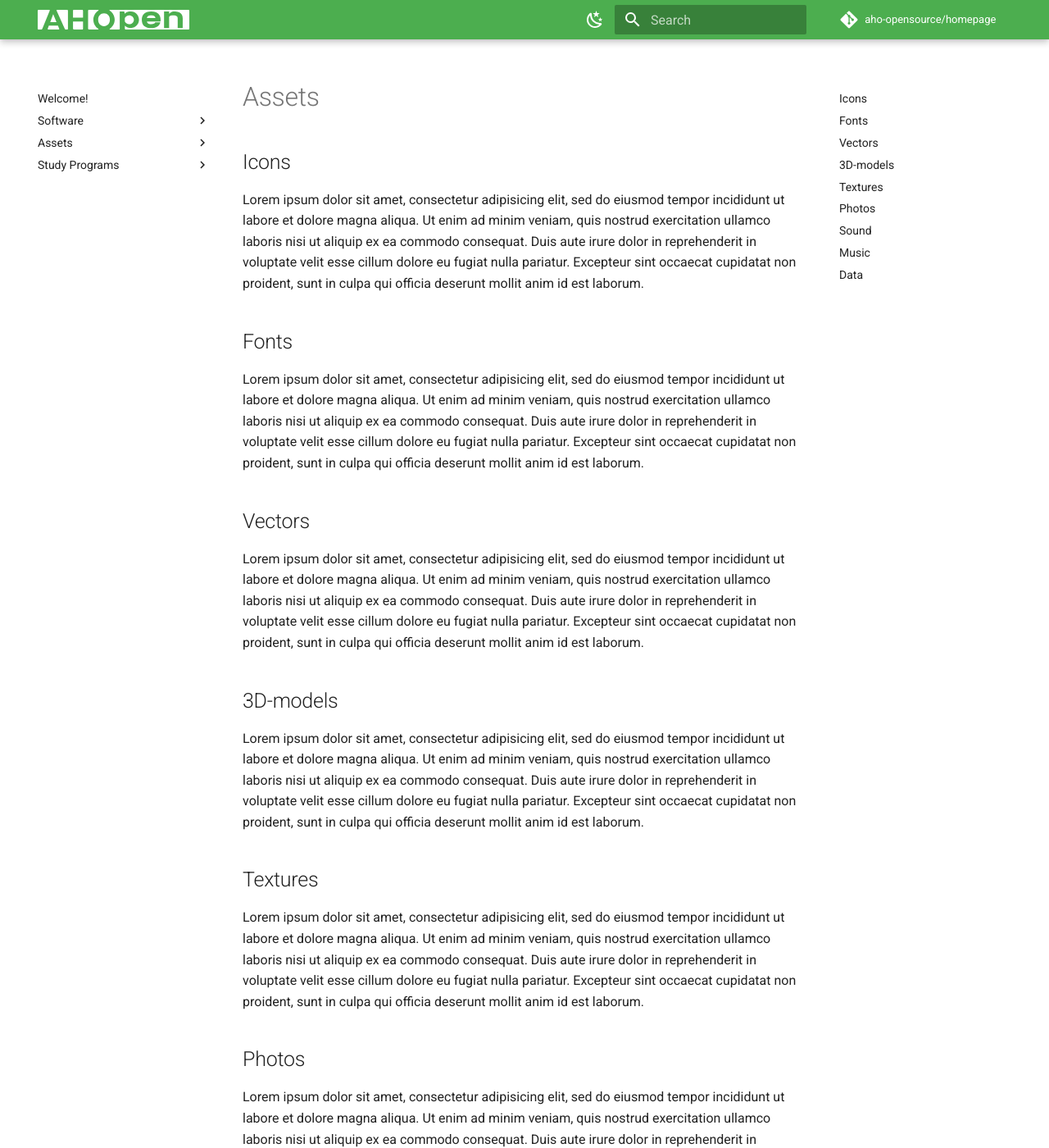
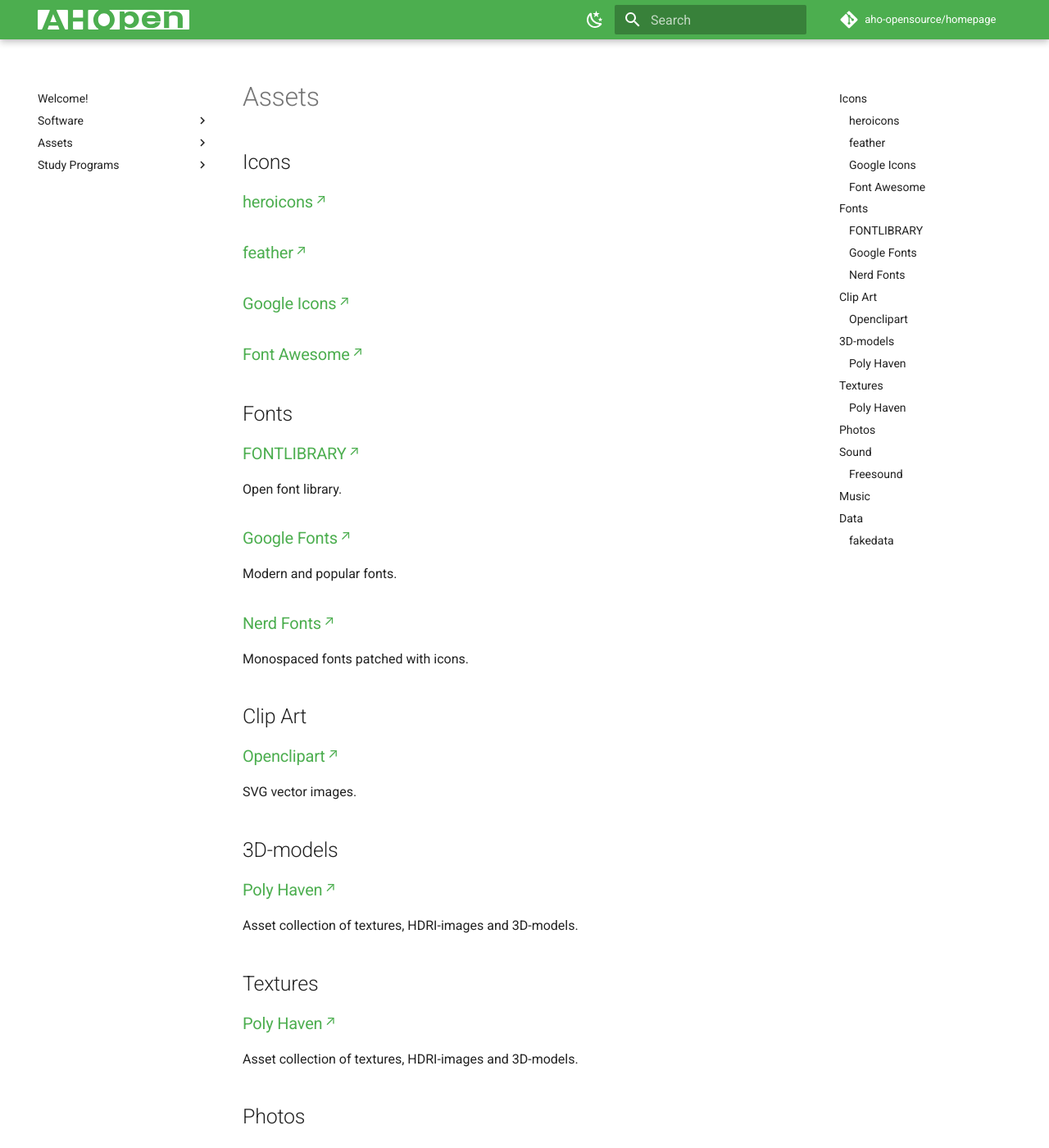
Before and after one commit to aho-opensource/homepage, an MkDocs documentation site: the page built from docs/assets.md, in a window 1280 px wide and 1400 px high. Shown: the whole window at 82% size. Built offline with MkDocs 1.6.1 and Material for MkDocs 9.7.7, drawn with Linux system fonts in a browser that asks for light colours; comment, search, counter and statistics services are not loaded; some of the changed text lies outside the part shown.

Commit message:
assets page started

```diff
--- a/docs/assets.md
+++ b/docs/assets.md
@@ -10,28 +10,52 @@
 # Assets
 
 ## Icons
-Lorem ipsum dolor sit amet, consectetur adipisicing elit, sed do eiusmod tempor incididunt ut labore et dolore magna aliqua. Ut enim ad minim veniam, quis nostrud exercitation ullamco laboris nisi ut aliquip ex ea commodo consequat. Duis aute irure dolor in reprehenderit in voluptate velit esse cillum dolore eu fugiat nulla pariatur. Excepteur sint occaecat cupidatat non proident, sunt in culpa qui officia deserunt mollit anim id est laborum.
+
+### [heroicons](https://heroicons.com/)
+
+### [feather](https://feathericons.com/)
+
+### [Google Icons](https://fonts.google.com/icons)
+
+### [Font Awesome](https://github.com/FortAwesome/Font-Awesome)
 
 ## Fonts
-Lorem ipsum dolor sit amet, consectetur adipisicing elit, sed do eiusmod tempor incididunt ut labore et dolore magna aliqua. Ut enim ad minim veniam, quis nostrud exercitation ullamco laboris nisi ut aliquip ex ea commodo consequat. Duis aute irure dolor in reprehenderit in voluptate velit esse cillum dolore eu fugiat nulla pariatur. Excepteur sint occaecat cupidatat non proident, sunt in culpa qui officia deserunt mollit anim id est laborum.
 
-## Vectors
-Lorem ipsum dolor sit amet, consectetur adipisicing elit, sed do eiusmod tempor incididunt ut labore et dolore magna aliqua. Ut enim ad minim veniam, quis nostrud exercitation ullamco laboris nisi ut aliquip ex ea commodo consequat. Duis aute irure dolor in reprehenderit in voluptate velit esse cillum dolore eu fugiat nulla pariatur. Excepteur sint occaecat cupidatat non proident, sunt in culpa qui officia deserunt mollit anim id est laborum.
+### [FONTLIBRARY](https://fontlibrary.org/)
+Open font library.
+
+### [Google Fonts](https://fonts.google.com/)
+Modern and popular fonts.
+
+### [Nerd Fonts](https://www.nerdfonts.com/)
+Monospaced fonts patched with icons.
+
+## Clip Art
+
+### [Openclipart](https://openclipart.org/)
+SVG vector images.
 
 ## 3D-models
-Lorem ipsum dolor sit amet, consectetur adipisicing elit, sed do eiusmod tempor incididunt ut labore et dolore magna aliqua. Ut enim ad minim veniam, quis nostrud exercitation ullamco laboris nisi ut aliquip ex ea commodo consequat. Duis aute irure dolor in reprehenderit in voluptate velit esse cillum dolore eu fugiat nulla pariatur. Excepteur sint occaecat cupidatat non proident, sunt in culpa qui officia deserunt mollit anim id est laborum.
+
+### [Poly Haven](https://polyhaven.com/)
+Asset collection of textures, HDRI-images and 3D-models.
 
 ## Textures
-Lorem ipsum dolor sit amet, consectetur adipisicing elit, sed do eiusmod tempor incididunt ut labore et dolore magna aliqua. Ut enim ad minim veniam, quis nostrud exercitation ullamco laboris nisi ut aliquip ex ea commodo consequat. Duis aute irure dolor in reprehenderit in voluptate velit esse cillum dolore eu fugiat nulla pariatur. Excepteur sint occaecat cupidatat non proident, sunt in culpa qui officia deserunt mollit anim id est laborum.
+
+### [Poly Haven](https://polyhaven.com/)
+Asset collection of textures, HDRI-images and 3D-models.
+
 
 ## Photos
-Lorem ipsum dolor sit amet, consectetur adipisicing elit, sed do eiusmod tempor incididunt ut labore et dolore magna aliqua. Ut enim ad minim veniam, quis nostrud exercitation ullamco laboris nisi ut aliquip ex ea commodo consequat. Duis aute irure dolor in reprehenderit in voluptate velit esse cillum dolore eu fugiat nulla pariatur. Excepteur sint occaecat cupidatat non proident, sunt in culpa qui officia deserunt mollit anim id est laborum.
 
 ## Sound
-Lorem ipsum dolor sit amet, consectetur adipisicing elit, sed do eiusmod tempor incididunt ut labore et dolore magna aliqua. Ut enim ad minim veniam, quis nostrud exercitation ullamco laboris nisi ut aliquip ex ea commodo consequat. Duis aute irure dolor in reprehenderit in voluptate velit esse cillum dolore eu fugiat nulla pariatur. Excepteur sint occaecat cupidatat non proident, sunt in culpa qui officia deserunt mollit anim id est laborum.
+
+### [Freesound](https://freesound.org/)
+Creative Commons licensed audio samples.
 
 ## Music
-Lorem ipsum dolor sit amet, consectetur adipisicing elit, sed do eiusmod tempor incididunt ut labore et dolore magna aliqua. Ut enim ad minim veniam, quis nostrud exercitation ullamco laboris nisi ut aliquip ex ea commodo consequat. Duis aute irure dolor in reprehenderit in voluptate velit esse cillum dolore eu fugiat nulla pariatur. Excepteur sint occaecat cupidatat non proident, sunt in culpa qui officia deserunt mollit anim id est laborum.
 
 ## Data
-Lorem ipsum dolor sit amet, consectetur adipisicing elit, sed do eiusmod tempor incididunt ut labore et dolore magna aliqua. Ut enim ad minim veniam, quis nostrud exercitation ullamco laboris nisi ut aliquip ex ea commodo consequat. Duis aute irure dolor in reprehenderit in voluptate velit esse cillum dolore eu fugiat nulla pariatur. Excepteur sint occaecat cupidatat non proident, sunt in culpa qui officia deserunt mollit anim id est laborum.
+
+### [fakedata](https://github.com/fakedata-haskell/fakedata)
+Generate different types of data. Other language bindings exist.
```
